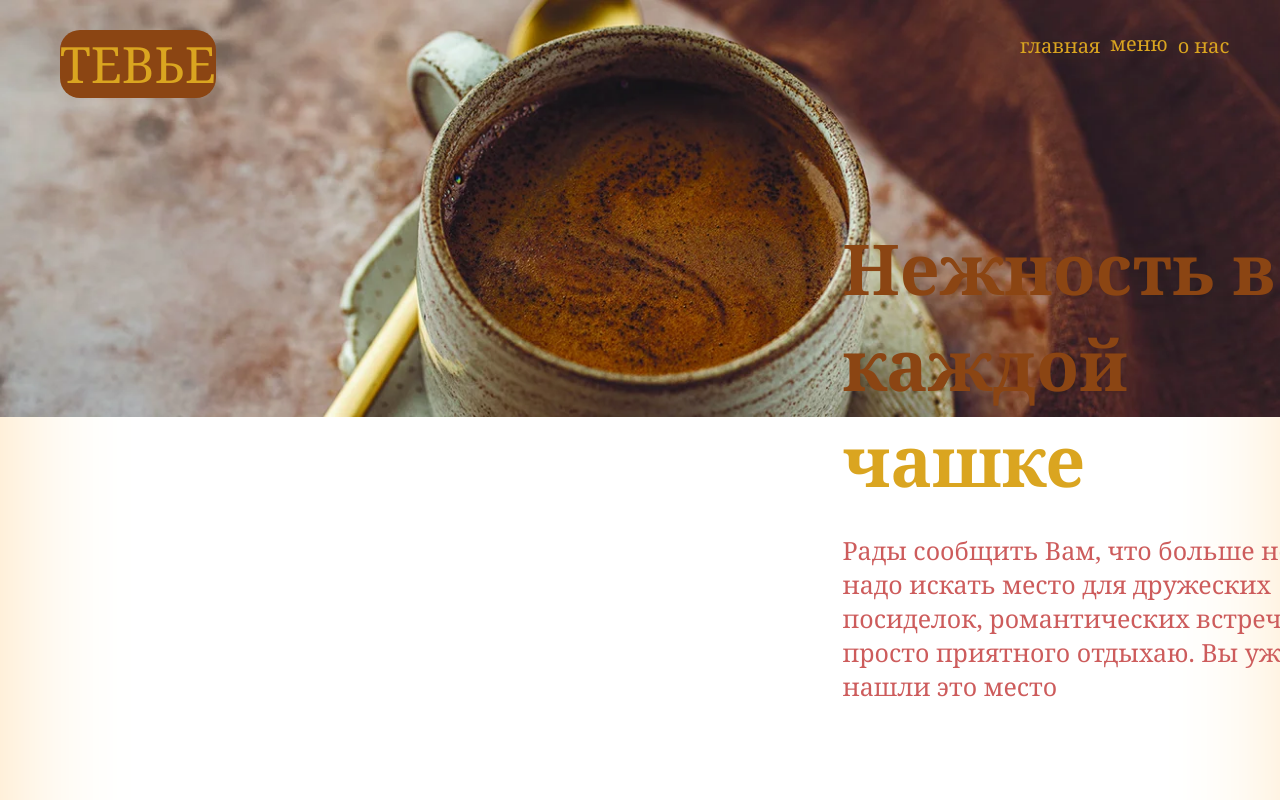
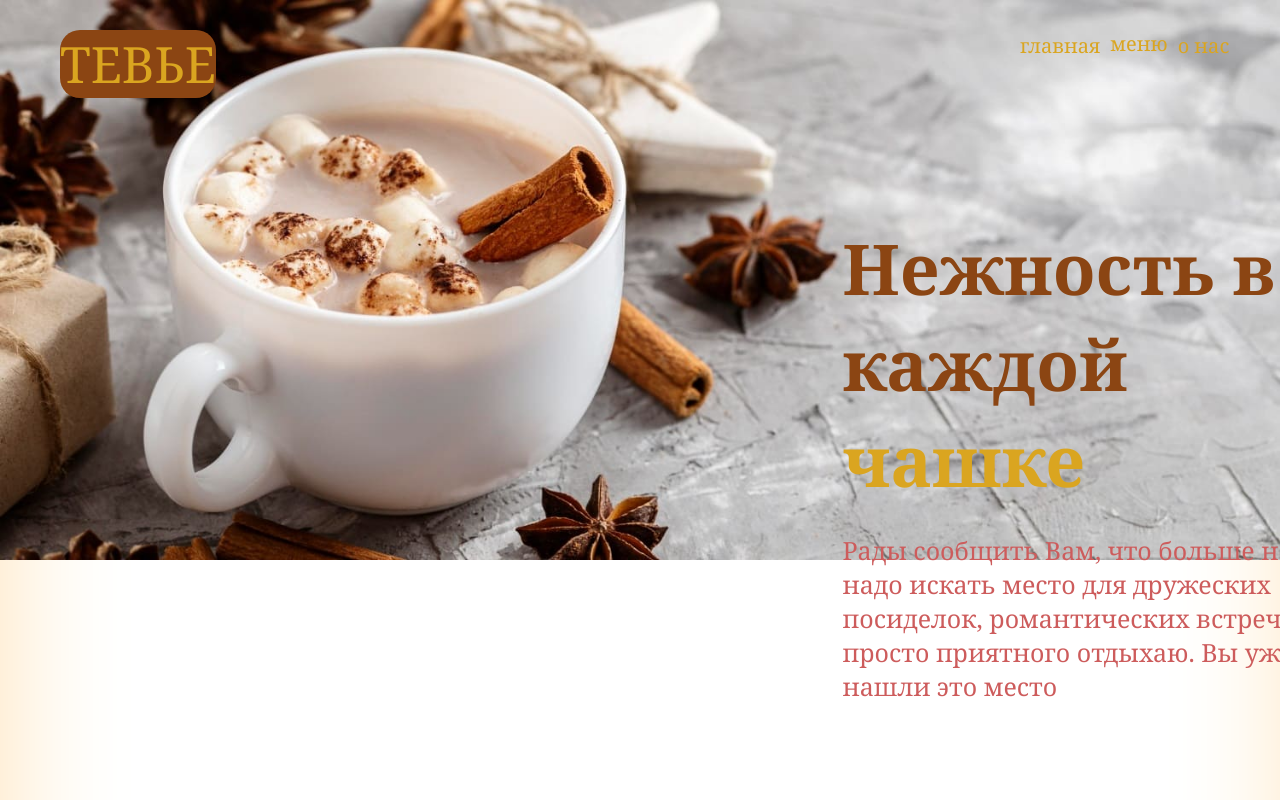
Before and after one commit to B1nMak/coffee, a plain HTML site: page index.html in a window 1280 px wide. Shown: the top 800 px of the page. Drawn offline with Linux system fonts and the light colour scheme.

Commit message:
another another fix

```diff
--- a/style.css
+++ b/style.css
@@ -19,7 +19,7 @@ a{
 .img-head{
     background: no-repeat;
   background-size: 100%;
-    background-image: url(img/coffe.webp);
+    background-image: url(img/coffe.jpg);
 }
 .container{
     width: 1245px;
```
